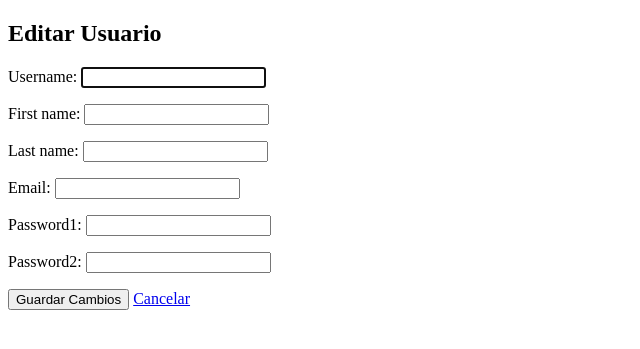
After one commit to IssidoraFernandez/inventarioVeterinariaIssidoraLopez, a Django app: template templates/editarUsuario.html in a window 1280 px wide. The commit adds this page. Shown: the top 349 px of the page, without its empty margins (0-640 px from the left). Run offline with Django 4.2, Linux system fonts and the light colour scheme; the template is opened without the code that fills it: values that come from a table or form of the project are taken from there, others are empty.

```diff
--- /dev/null
+++ b/templates/editarUsuario.html
@@ -0,0 +1,20 @@
+<!DOCTYPE html>
+<html lang="en">
+<head>
+    <meta charset="UTF-8">
+    <meta name="viewport" content="width=device-width, initial-scale=1.0">
+    <title>Editar Usuario</title>
+    <!-- Añadir enlaces a Bootstrap o cualquier otra biblioteca de CSS que estés utilizando -->
+</head>
+<body>
+    <div class="container">
+        <h2>Editar Usuario</h2>
+        <form method="post">
+            {% csrf_token %}
+            {{ form.as_p }}
+            <button type="submit" class="btn btn-primary mt-3">Guardar Cambios</button>
+            <a href="/listarUsuarios" class="btn btn-secondary">Cancelar</a>
+        </form>
+    </div>
+</body>
+</html>
--- a/templates/homeAdmin.html
+++ b/templates/homeAdmin.html
@@ -36,7 +36,7 @@
                 <!-- /.container-fluid -->
                 <div class="row">
 
-                    <div class="col-lg-6 ms-3">
+                    <div class="col-lg-6 ms-3 p-4">
                         <!-- Basic Card Example -->
                         <div class="card shadow mb-4">
                             <div class="card-header py-3">
```
Also changed, not shown: gestorUser/views.py (+14 -6 lines), templates/listarUsuarios.html (+9 -3 lines).
